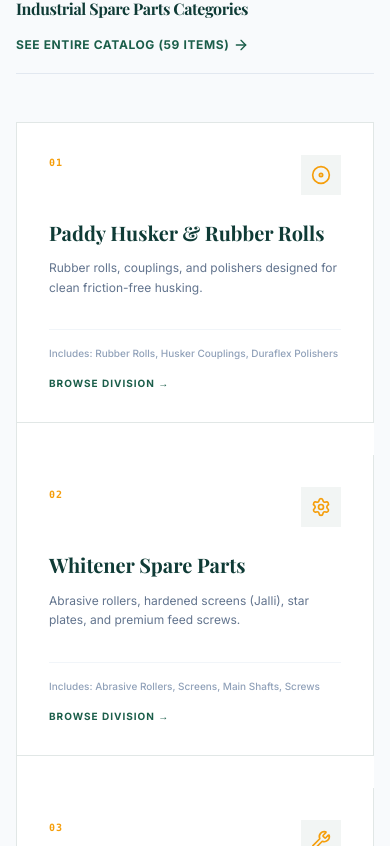
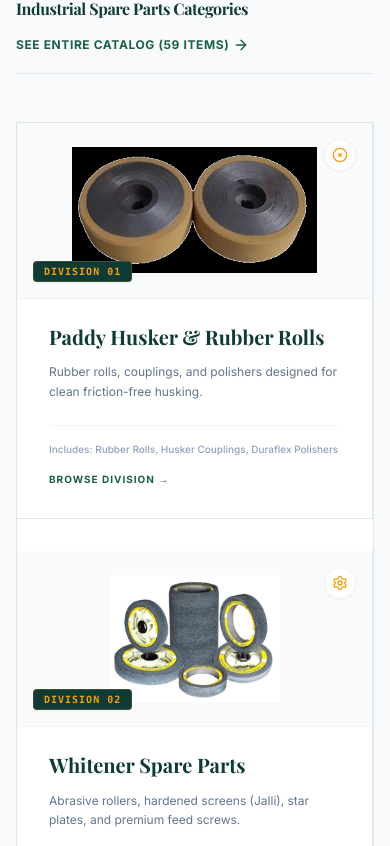
Before and after one commit to TECHHimanshu1/Ajanata_enetrprises, a React (Vite) app: page / in a window 390 px wide. Shown: the part 4478-5324 px from the top of the page. Built offline with nearby package versions, Linux system fonts and the light colour scheme; a web font is replaced by a local one.

Commit message:
design: add visual image headers to all homepage category cards

```diff
--- a/src/components/HomeSection.tsx
+++ b/src/components/HomeSection.tsx
@@ -72,6 +72,7 @@ export default function HomeSection({ setActivePage, products, onSelectCategory
       description: 'Rubber rolls, couplings, and polishers designed for clean friction-free husking.',
       icon: Disc,
       tag: 'Rubber Rolls, Husker Couplings, Duraflex Polishers',
+      imageSrc: '/extracted_rubber_roll_rubber_roll.png',
     },
     {
       id: 'whitener',
@@ -79,6 +80,7 @@ export default function HomeSection({ setActivePage, products, onSelectCategory
       description: 'Abrasive rollers, hardened screens (Jalli), star plates, and premium feed screws.',
       icon: Settings,
       tag: 'Abrasive Rollers, Screens, Main Shafts, Screws',
+      imageSrc: '/extracted_whitening__abrasive_rollers.png',
     },
     {
       id: 'silky',
@@ -86,6 +88,7 @@ export default function HomeSection({ setActivePage, products, onSelectCategory
       description: 'Mirror-finish stainless steel milling rolls, screens, housings, and atomization mist nozzles.',
       icon: Wrench,
       tag: 'Milling Rolls, Silky Screens, Nozzles, Frames',
+      imageSrc: '/extracted_buhler_silky_milling_roll.png',
     },
     {
       id: 'elevator',
@@ -93,6 +96,7 @@ export default function HomeSection({ setActivePage, products, onSelectCategory
       description: 'Industrial PVC & steel elevator buckets, nylon cotton belts, Garlon threads, and rare-earth magnets.',
       icon: ArrowUpCircle,
       tag: 'Buckets, Cotton Belts, Garlon Threads, Magnets',
+      imageSrc: '/extracted_buckets_belt.png',
     },
     {
       id: 'laboratory',
@@ -100,6 +104,7 @@ export default function HomeSection({ setActivePage, products, onSelectCategory
       description: 'Diagnostic benchtop testing aspirators, driers, splitters, huskers, and thickness graders.',
       icon: FlaskConical,
       tag: 'Lab Aspirators, Lab Driers, Lab Huskers, Sizers',
+      imageSrc: '/extracted_lab-grader_with.png',
     },
   ];
 
@@ -389,25 +394,33 @@ export default function HomeSection({ setActivePage, products, onSelectCategory
             See Entire Catalog ({products.length} Items)
             <ArrowRight className="w-4 h-4" />
           </button>
-        </div>        <div className="grid grid-cols-1 md:grid-cols-2 lg:grid-cols-3 gap-y-8 md:gap-x-0 md:gap-y-0 select-none editorial-matrix bg-white">
+        </div>        <div className="grid grid-cols-1 md:grid-cols-2 lg:grid-cols-3 gap-y-8 md:gap-x-0 md:gap-y-0 select-none editorial-matrix bg-white border border-slate-200">
           {categories.slice(0, 5).map((category, index) => {
             const IconComponent = category.icon;
             return (
               <div
                 key={category.id}
                 onClick={() => handleCategoryNavigate(category.id)}
-                className="bg-white p-8 hover:bg-[#0F3B36]/5 transition-all duration-300 flex flex-col h-full group cursor-pointer text-left relative"
+                className="bg-white hover:bg-[#0F3B36]/5 transition-all duration-300 flex flex-col h-full group cursor-pointer text-left relative overflow-hidden"
               >
-                <div className="flex justify-between items-start mb-6">
-                  <span className="text-[10px] uppercase font-bold text-[#F59E0B] tracking-widest font-mono">
-                    0{index + 1}
+                {/* Category Product Image Header */}
+                <div className="h-44 bg-slate-50 border-b border-slate-100 flex items-center justify-center p-6 relative overflow-hidden group-hover:bg-slate-100 transition-colors duration-300">
+                  <img
+                    src={category.imageSrc}
+                    alt={category.title}
+                    className="max-h-full max-w-full object-contain group-hover:scale-105 transition-transform duration-500 pointer-events-none"
+                  />
+                  <div className="absolute top-4 right-4 w-8 h-8 bg-white text-[#1B5E4A] flex items-center justify-center rounded-full border border-slate-100 shadow-xs group-hover:bg-[#0F3B36] group-hover:text-white transition-colors duration-300">
+                    <IconComponent className="w-4 h-4 text-[#F59E0B]" />
+                  </div>
+                  <span className="absolute bottom-4 left-4 text-[10px] uppercase font-bold text-[#F59E0B] tracking-widest font-mono bg-[#0F3B36] px-2.5 py-0.5 rounded-sm shadow-xs border border-[#F59E0B]/20">
+                    Division 0{index + 1}
                   </span>
-                  <div className="w-10 h-10 bg-[#0F3B36]/5 text-[#1B5E4A] flex items-center justify-center rounded-none group-hover:bg-[#1B5E4A]/10 transition-colors">
-                    <IconComponent className="w-5 h-5 text-[#F59E0B]" />
-                  </div>
                 </div>
 
-                <div className="space-y-3 flex-grow">
+                {/* Text Content */}
+                <div className="p-8 pt-6 flex-grow flex flex-col justify-between">
+                  <div className="space-y-3">
                     <h4 className="text-xl font-bold text-[#0F3B36] group-hover:text-[#1B5E4A] font-display transition-colors leading-snug">
                       {category.title}
                     </h4>
@@ -416,12 +429,13 @@ export default function HomeSection({ setActivePage, products, onSelectCategory
                     </p>
                   </div>
 
-                <div className="mt-8 space-y-4 pt-4 border-t border-slate-100">
+                  <div className="mt-6 space-y-4 pt-4 border-t border-slate-100">
                     <div className="text-[10px] text-slate-400 font-sans font-medium line-clamp-1">
                       Includes: {category.tag}
                     </div>
                     <div className="flex items-center gap-1 text-xs font-bold text-[#1B5E4A] group-hover:text-[#F59E0B] transition-colors">
                       <span className="uppercase tracking-widest text-[10px]">Browse Division &rarr;</span>
+                    </div>
                   </div>
                 </div>
               </div>
@@ -431,24 +445,38 @@ export default function HomeSection({ setActivePage, products, onSelectCategory
           {/* Quick Custom inquiry card */}
           <div
             onClick={() => setActivePage('contact')}
-            className="bg-[#0F3B36] p-8 text-white flex flex-col justify-between items-start group cursor-pointer text-left relative overflow-hidden h-full"
+            className="bg-[#0F3B36] hover:bg-[#0F3B36]/95 transition-all duration-300 flex flex-col h-full group cursor-pointer text-left relative overflow-hidden border-t border-[#1B5E4A]"
           >
-            <div className="absolute top-0 right-0 w-32 h-32 bg-[#1B5E4A] rounded-full blur-[45px] opacity-25" />
+            {/* Blueprint image header */}
+            <div className="h-44 relative overflow-hidden border-b border-[#1B5E4A]">
+              <img
+                src="/blueprint_schematic.png"
+                alt="Specification Blueprint"
+                className="w-full h-full object-cover group-hover:scale-105 transition-transform duration-500 pointer-events-none"
+              />
+              <div className="absolute inset-0 bg-[#0F3B36]/50 group-hover:bg-[#0F3B36]/40 transition-colors" />
+              <span className="absolute bottom-4 left-4 text-[10px] uppercase font-bold text-[#F59E0B] tracking-widest font-mono bg-[#0F3B36] px-2.5 py-0.5 rounded-sm shadow-xs border border-[#F59E0B]/20">
+                Custom OEM Sizing
+              </span>
+            </div>
 
-            <div className="space-y-3 relative z-10">
+            {/* Content Section */}
+            <div className="p-8 pt-6 flex-grow flex flex-col justify-between text-white relative z-10">
+              <div className="space-y-3">
                 <span className="text-[10px] uppercase font-bold tracking-widest text-[#F59E0B] block font-mono">
                   SPECIFICATION MATCHING
                 </span>
-              <h4 className="text-2xl font-bold tracking-tight font-display text-white italic">
-                Need OEM <br />Dimensions?
+                <h4 className="text-xl font-bold tracking-tight font-display text-white leading-snug">
+                  Need Custom OEM Sizing?
                 </h4>
-              <p className="text-xs text-slate-300 leading-relaxed font-sans max-w-xs">
+                <p className="text-xs text-slate-300 leading-relaxed font-sans">
                   Provide our metallurgy engineers with your custom drawing or alignment dimensions, and we will formulate exact matching spare parts.
                 </p>
               </div>
 
-            <div className="flex items-center gap-1 font-bold text-[#F59E0B] text-xs uppercase tracking-widest group-hover:text-white transition-colors pt-8 relative z-10">
+              <div className="mt-6 flex items-center gap-1 font-bold text-[#F59E0B] text-xs uppercase tracking-widest group-hover:text-white transition-colors pt-4 border-t border-[#1B5E4A]">
                 <span>Send Query &rarr;</span>
+              </div>
             </div>
           </div>
         </div>
```
Also changed, not shown: public/blueprint_schematic.png (added). Lines whose indentation alone changed are shown as unchanged.
